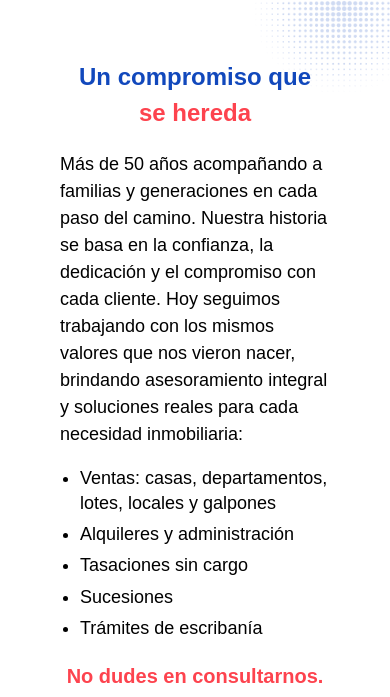
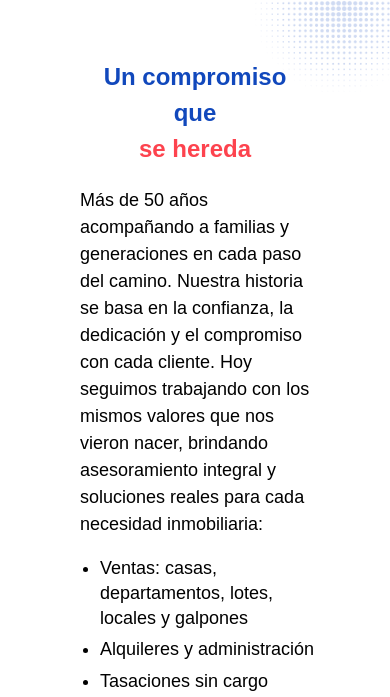
Before and after one commit to Darian-Hurtado/Saavedra-Propiedades, a plain HTML site: page index.html in a window 390 px wide. Shown: the part 611-1308 px from the top of the page. Drawn offline with Linux system fonts and the light colour scheme; a web font is replaced by a local one.

Commit message:
Actualización

```diff
--- a/style.css
+++ b/style.css
@@ -524,7 +524,7 @@ text-shadow: 0 2px 6px rgba(0, 0, 0, 0.25);
 .main-nav{display:none}
 .hero{height:600px}
 .hero h1 {font-size:26px}
-.about-text {padding:18px; margin-left: 20px; margin-right: 20px;}
+.about-text {padding:18px; margin-left: 40px; margin-right: 40px;}
 .about-text h2 p {font-size: 24px;}
 .portals-title {margin-left: 30px; margin-right: 30px;line-height:36px;}
 .portals-title .muted {font-size: 24px;}
```
